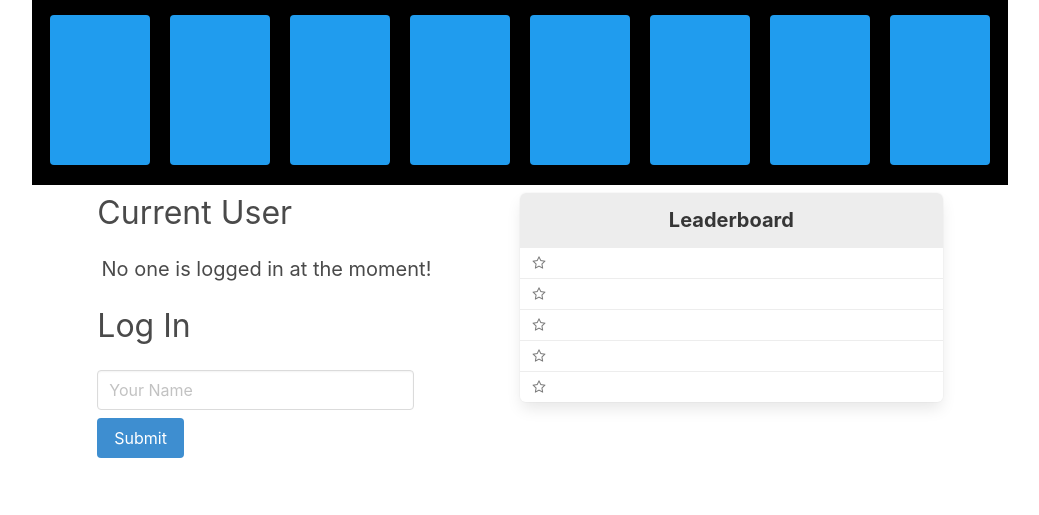
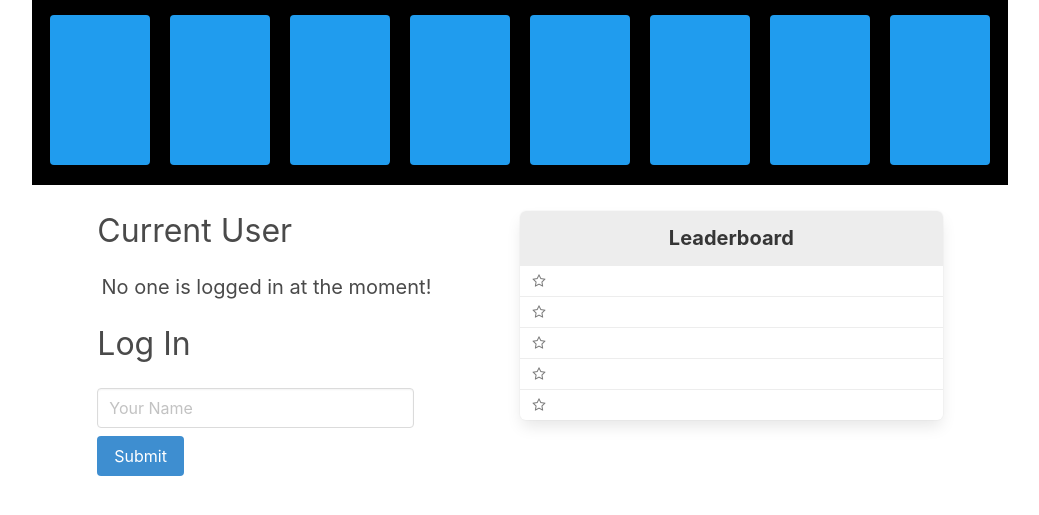
Before and after one commit to laurkim/cognizance, a PHP site: page / in a window 1280 px wide. Shown: the part 56-571 px from the top of the page, without its empty margins (120-1159 px from the left). Run offline with PHP 8.4, Linux system fonts and the light colour scheme; some libraries are stand-ins or nearby versions.

Commit message:
Add styling for spacing in between game board and user board

```diff
--- a/index.css
+++ b/index.css
@@ -1,5 +1,4 @@
 #game {
-  /*z-index: 0;*/
   width: 976px;
   height: 690px;
   background-color: black;
@@ -14,11 +13,9 @@
   width: 976px;
   height: 60px;
   background-color: black;
-  /*opacity: 0.3;*/
   position: relative;
   margin: 0 auto;
   clear: both;
-  /*opacity: 0.2;*/
 }
 
 .field {
@@ -49,22 +46,16 @@
 }
 
 .win {
-  /*float: left;*/
   color: white;
   text-align: center;
   position: absolute;
   width: 100%;
   height: 100%;
-  /*vertical-align: middle;*/
-  /*line-height: 90px;*/
   padding-top: 7%;
-  /*padding-bottom: 5%;*/
-
   font: bold 30px Arial;
 }
 
 .pause {
-  /*z-index: 0;*/
   width: 960px;
   height: 690px;
   background-color: black;
@@ -76,10 +67,14 @@
   padding-top: 5px;
 }
 
-.margins{
+.margins {
   margin-left: 1%;
 }
 
 .length {
   width: 75%;
 }
+
+.vertical-margin {
+  padding-top: 2%;
+}
--- a/index.html
+++ b/index.html
@@ -94,7 +94,7 @@
     </div>
     <!-- end of card canvas -->
 
-    <div class="label"><!-- create division between game div and leaderboard div --></div>
+    <div class="vertical-margin"><!-- create division between game div and leaderboard div --></div>
 
     <!-- leaderboard -->
     <div class="tile is-ancestor">
```
